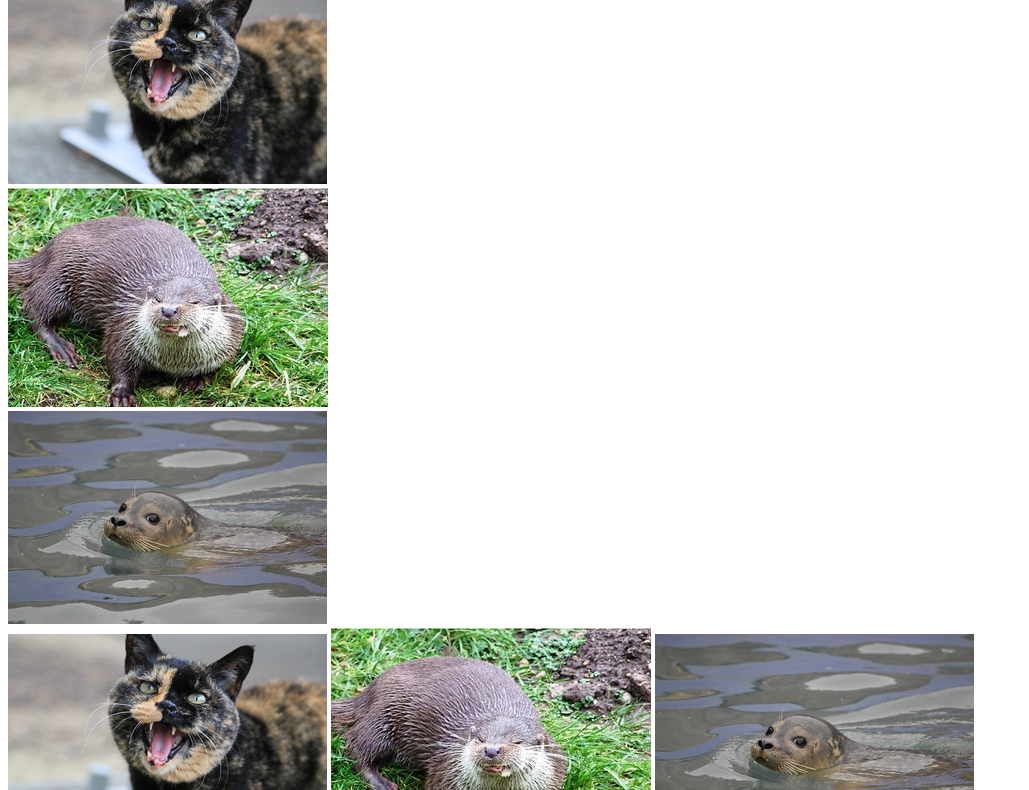
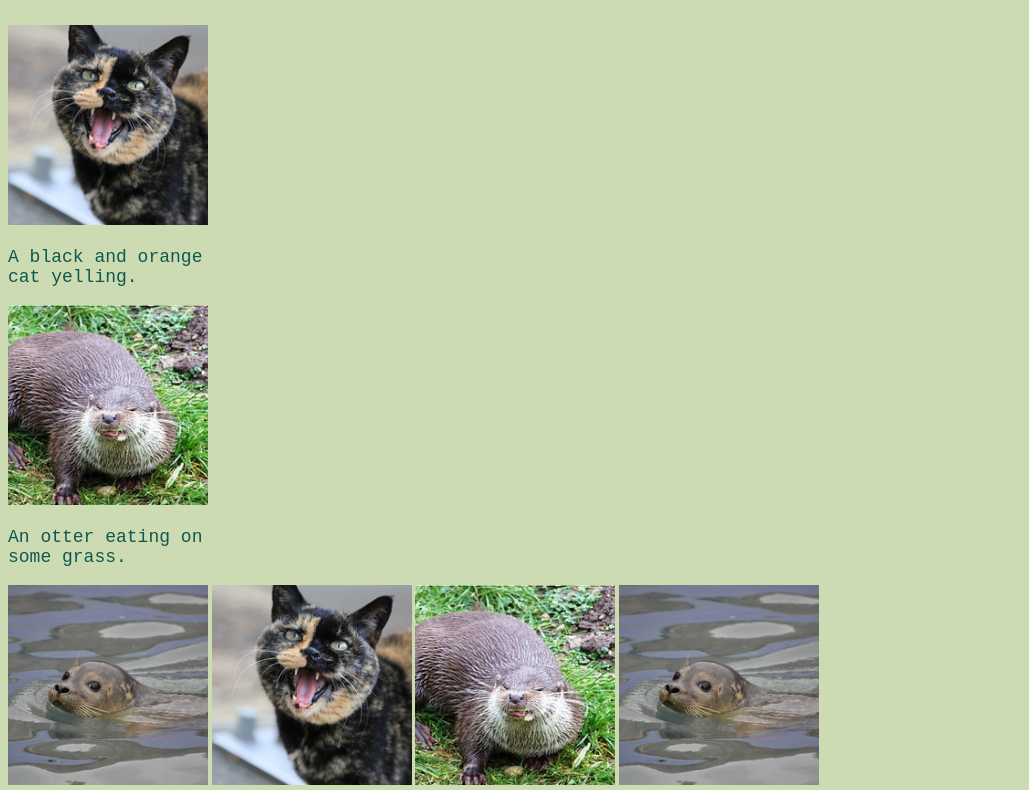
Before and after one commit to Milliella/simplehtml, a plain HTML site: page index.html in a window 1280 px wide. Shown: the part 143-933 px from the top of the page, without its empty margins (0-1029 px from the left). Drawn offline with Linux system fonts and the light colour scheme.

Commit message:
tuesday morning

```diff
--- a/index.html
+++ b/index.html
@@ -4,25 +4,70 @@
 <head>
     <meta charset="UTF-8" />
     <title>My Page Title</title>
-    <link rel="icon" type="image/x-icon" href="/images/favicon.ico" />
+    <link rel="icon" type="image/x-icon" href="images/favicon.ico" />
+    <style>
+
+    body{
+        background-color: rgb(204, 219, 177);
+    }
+         img{
+
+    width:200px;
+    height: 200px;
+    object-fit: cover;
+       }
+
+       h1, h4{
+        width:600px;
+        font-size: 30PX;
+        font-family:'Franklin Gothic Medium', 'Arial Narrow', Arial, sans-serif;
+        color: rgb(35, 73, 28);
+       }
+       p{
+        width: 200px;
+        font-size: 18px;
+        font-family:monospace;
+        color:rgb(17, 88, 79);
+       }
+
+       #gallery-container{
+        display: inline-block;
+        font-size: 14px;
+       }
+       .image-container{
+        display: inline-block;
+        vertical-align: top;
+
+
+       }
+
+       #special-word{
+        color:rgb(143, 204, 52);
+       }
+    </style>
+
 </head>
 
 <body>
-    <h1>AHHHHHHHHHHHHH</h1>
-    <p> texts from God, welcome</p>
-    <div>
-        <div>
-            <img src="/images/catyelling.jpg" alt="a black and orange cat yelling" />
+    <h1>A collection of three images that I found</h1>
+    <h4> very <span id="special-word">good very nice </span></h4>
+
+    <div id="gallery-container">
+        <div class="image-container">
+            <img src="images/catyelling.jpg" alt="a black and orange cat yelling" />
+            <p>A black and orange cat yelling.</p>
         </div>
-        <div>
-            <img src="/images/ottereatng.jpg" alt="an otter eating" />
+        <div class="image-contianer">
+            <img src="images/ottereatng.jpg" alt="an otter eating" />
+            <p>An otter eating on some grass.</p>
         </div>
-        <div>
-            <img src="/images/seal_in_water.jpg" alt="a seal looking out of some water" />
+        <div class="image-container">
+            <img src="images/seal_in_water.jpg" alt="a seal looking out of some water" />
+            <p>A seal looking out of some water.</p>
         </div>
-        <img src="/images/catyelling.jpg" alt="a black and orange cat yelling" />
-        <img src="/images/ottereatng.jpg" alt="an otter eating" />
-        <img src="/images/seal_in_water.jpg" alt="a seal looking out of some water" />
+        <img src="images/catyelling.jpg" alt="a black and orange cat yelling" />
+        <img src="images/ottereatng.jpg" alt="an otter eating" />
+        <img src="images/seal_in_water.jpg" alt="a seal looking out of some water" />
     </div>
 
 </body>
```
Also changed, not shown: 1 other file.
